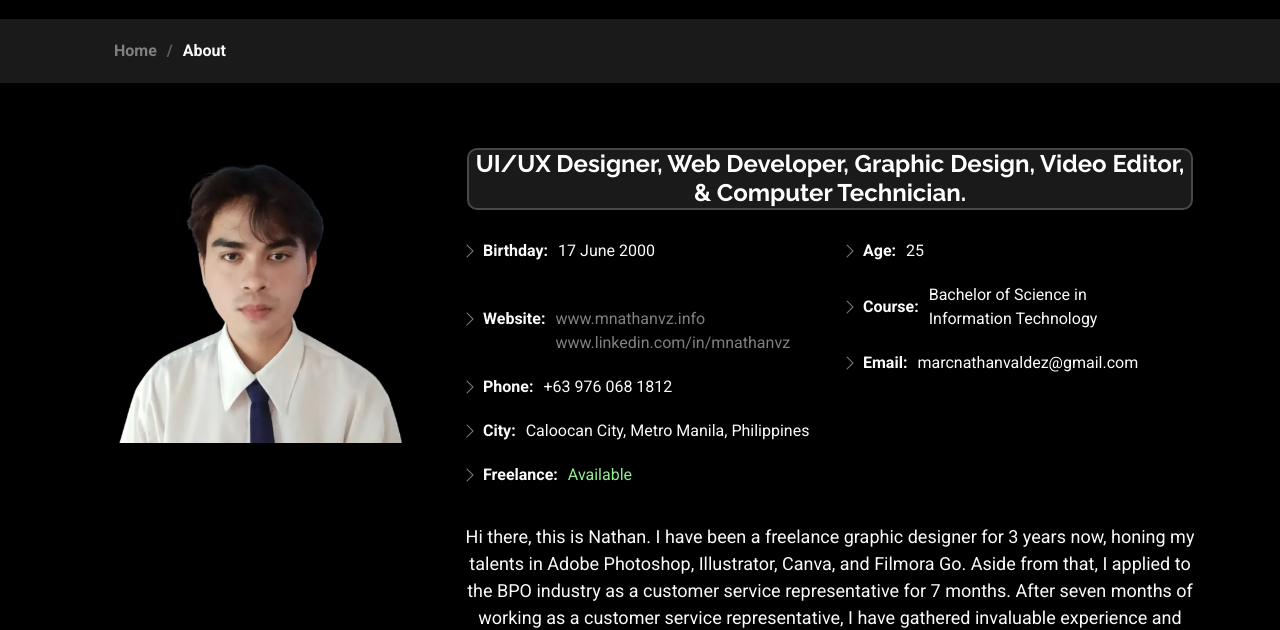
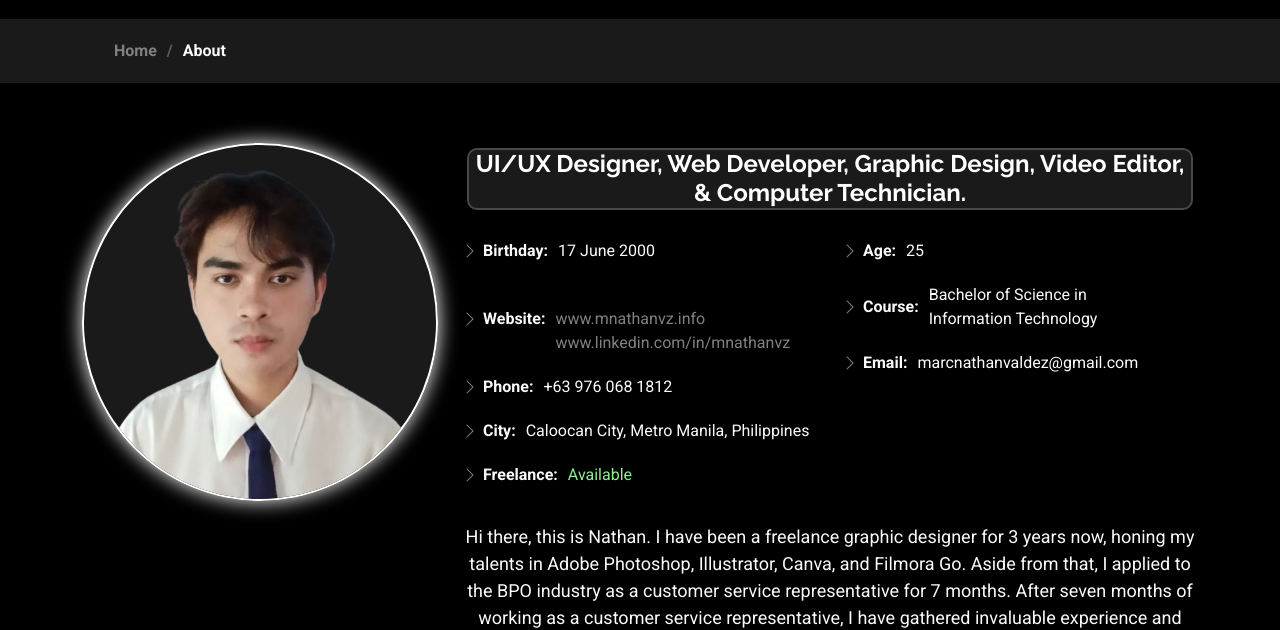
Before and after one commit to MarcNathanValdez/mnathanvz, a plain HTML site: page about.html in a window 1280 px wide. Shown: the part 173-803 px from the top of the page. Drawn offline with Linux system fonts and the light colour scheme.

Commit message:
Update about.html

```diff
--- a/about.html
+++ b/about.html
@@ -85,8 +85,10 @@ body{
 
       <div class="container" data-aos="fade-up" data-aos-delay="100">
         <div class="row gy-4 justify-content-center">
-          <div class="col-lg-4"><center>
-            <img src="assets/img/profile-img.png" width="300" height="300" class="img-fluid" alt=""></center>
+          <div class="col-lg-4">
+            <center>
+            <img src="assets/img/profile-img.png" width="300" height="300" class="img-fluid" alt="" style="background: rgba(255, 255, 255, .1); position: relative; width: 28vw; height: 28vw; border: 2px solid #fff; border-radius: 50%; box-shadow: 0 0 20px #fff;">
+            </center>
           </div>
           <div class="col-lg-8 content">
             <h2 style="text-align: center; background: rgba(255, 255, 255, .1); border: 2px solid rgba(255, 255, 255, .2); border-radius: 10px; margin: 5px;">UI/UX Designer, Web Developer, Graphic Design, Video Editor, &amp; Computer Technician. </h2>
```
